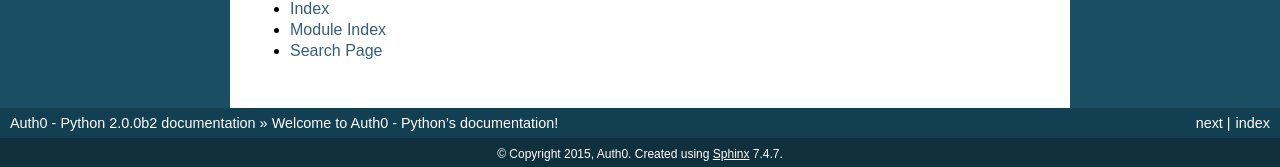
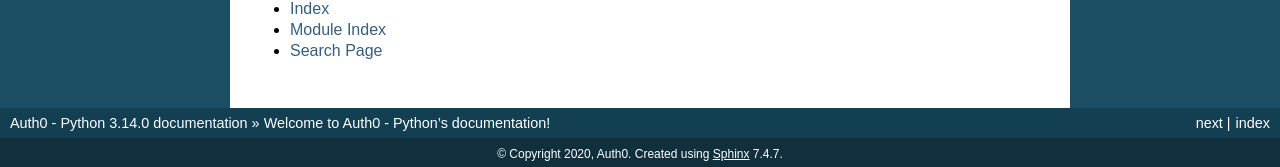
Before and after one commit to auth0/auth0-python, a Sphinx documentation site: the page built from docs/index.rst, in a window 1280 px wide and 900 px high, scrolled down 1949 px. Shown: the part 730-897 px from the top of the window. Built offline with Sphinx 7.4.7, drawn with Linux system fonts in a browser that asks for light colours; some of the changed text lies outside the part shown.

Commit message:
update version for autodoc with sphynx

```diff
--- a/docs/conf.py
+++ b/docs/conf.py
@@ -54,7 +54,7 @@
 
 # General information about the project.
 project = u'Auth0 - Python'
-copyright = u'2015, Auth0'
+copyright = u'2020, Auth0'
 author = u'Auth0'
 
 # The version info for the project you're documenting, acts as replacement for
@@ -62,9 +62,9 @@
 # built documents.
 #
 # The short X.Y version.
-version = '2.0'
+version = '3.14.0'
 # The full version, including alpha/beta/rc tags.
-release = '2.0.0b2'
+release = '3.14.0'
 
 # The language for content autogenerated by Sphinx. Refer to documentation
 # for a list of supported languages.
```
